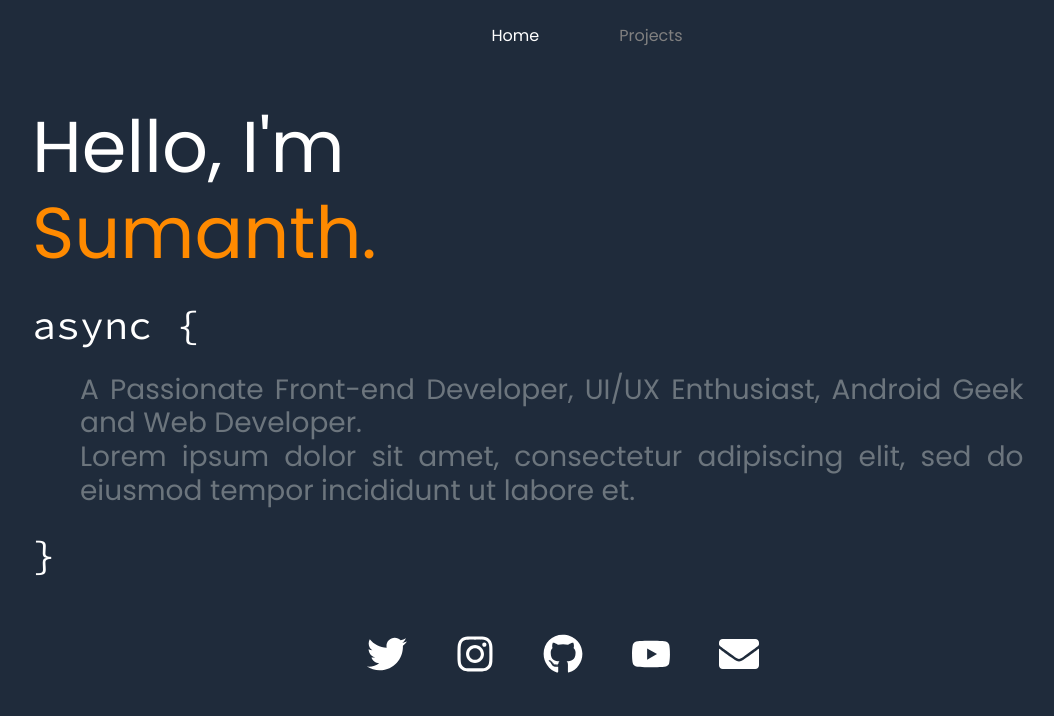
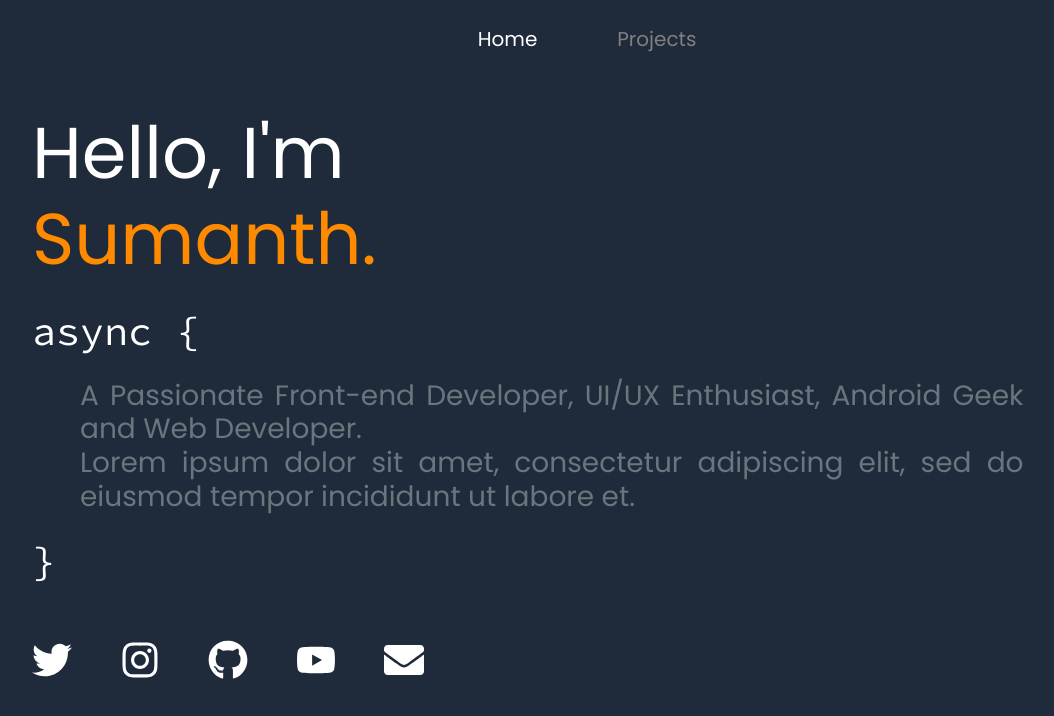
Before and after one commit to Sai7xp/gatsby-starter-profile-site, a Gatsby site: page / in a window 1280 px wide. Shown: the whole page, without its empty margins (53-1107 px from the left). Built offline with nearby package versions, Linux system fonts and the light colour scheme; Gatsby itself is replaced by a stand-in of ours.

Commit message:
fixing style.css

```diff
--- a/src/components/info.js
+++ b/src/components/info.js
@@ -24,7 +24,7 @@ export default function info() {
         eiusmod tempor incididunt ut labore et.
       </div>
       <div className="h1 code mt-2 mb-3">{"}"}</div>
-      <div className="h1 social mt-5">
+      <div className="h1 mt-5">
         <a className="mr-5 icon" href="https://twitter.com/Mr404Found">
           <Twitter />
         </a>
--- a/src/style.css
+++ b/src/style.css
@@ -10,7 +10,7 @@ html {
 body {
   background-color: #1f2b3b !important;
   color: #fff !important;
-  font-size: 10pt;
+  font-size: 20px !important;
   font-family: "Poppins", sans-serif !important;
 }
 
```
